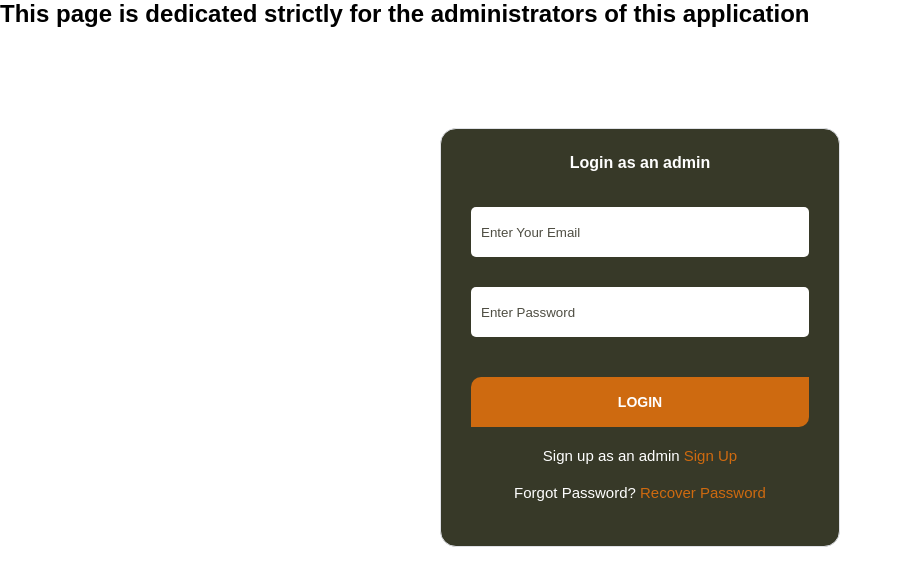
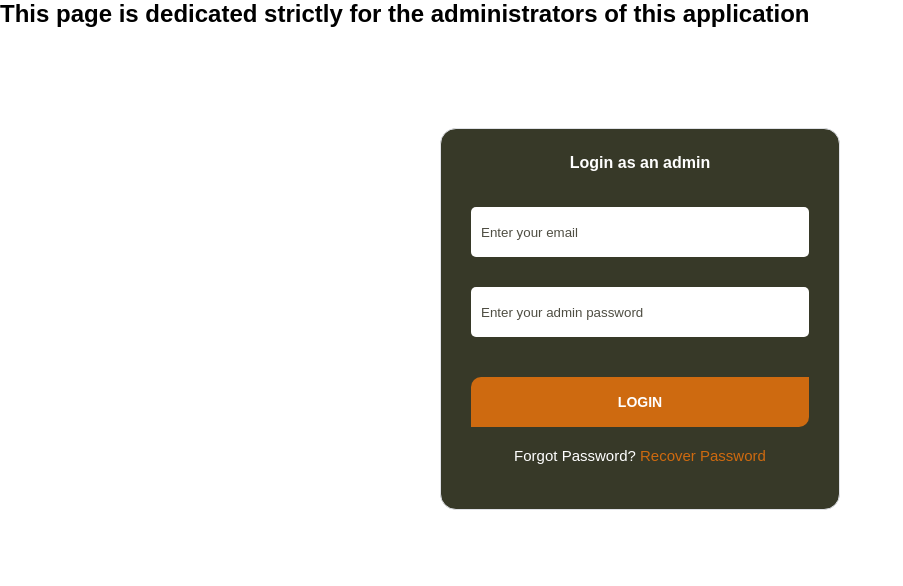
Before and after one commit to vickymarz/scotland-adventures, a website built with webpack: page src/admin/admin.html in a window 1280 px wide. Shown: the whole page, without its empty margins (0-903 px from the left). Built offline with nearby package versions, Linux system fonts and the light colour scheme.

Commit message:
Modify admin login html

```diff
--- a/src/admin/admin.html
+++ b/src/admin/admin.html
@@ -18,7 +18,7 @@
 						type="text"
 						name="email"
 						id="admin-email"
-						placeholder="Enter Your Email"
+						placeholder="Enter your email"
 						required
 					/>
 					<input
@@ -26,14 +26,13 @@
 						name="Password"
 						id="admin-password"
 						autocomplete="current-password"
-						placeholder="Enter Password"
+						placeholder="Enter your admin password"
 						required
 					/>
 
 					<input type="submit" value="LOGIN" id="submit" />
 				</form>
 				<div class="footer">
-					<p> Sign up as an admin <a href="sign_up.html">Sign Up</a></p>
 					<p>
 						Forgot Password?
 						<a href="./recover_password.html">Recover Password</a>
```
